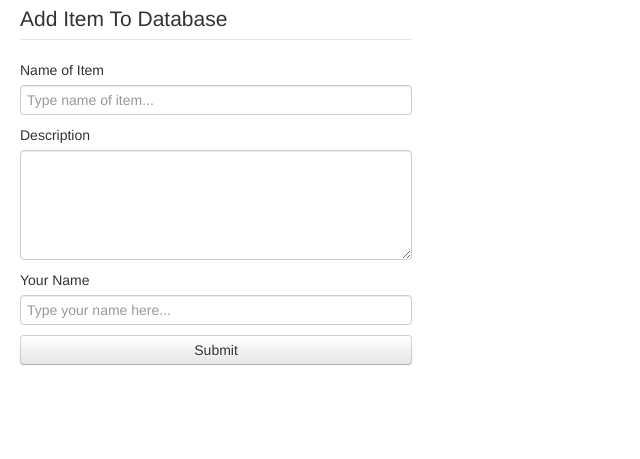
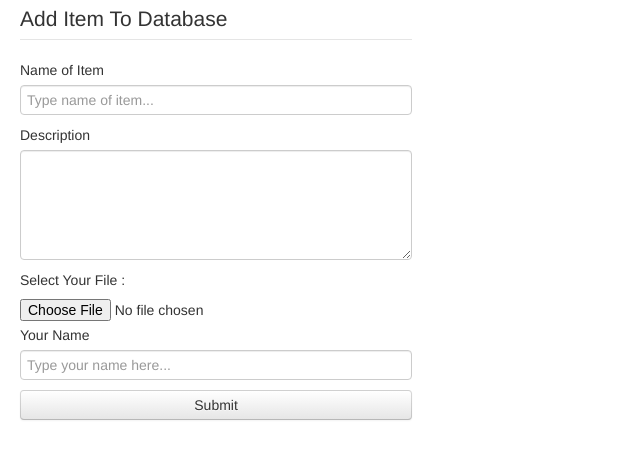
Before and after one commit to SUSUPerformingArts/PA-House, a PHP site: page /additem.php in a window 1280 px wide. Shown: the part 61-520 px from the top of the page, without its empty margins (0-640 px from the left). Run offline with PHP 8.4, Linux system fonts and the light colour scheme.

Commit message:
Added Image Upload
Now image uploads and changedhow date added is changed

```diff
--- a/additem.php
+++ b/additem.php
@@ -1,16 +1,79 @@
 <?php
 
 include 'header.php';
+?>
 
-if ($_SERVER['REQUEST_METHOD'] == "POST")
-{
+<?php
+if(!empty($_POST)){
+########   Basic Settings    ########
+// Your Root Directory
+    $filename = "";
+$base = "./";
+//The Directory Where Files Will Be Uploaded
+$dir = "/uploads/";
+// Your Site URL
+$url = "http://perform.susu.org/house";
+####################################
+$allowded = array("image/bmp","image/pjpeg" , "image/jpeg" , "image/gif" , "image/png" , "image/jpg");
+$name = $_POST[name];
+//$type = $_POST[type];
+$rand = rand( 100 , 20000);
+echo $_FILES[file][type];
+echo'<br>';
+echo $_FILES[file][tmp_name];
+echo'<br>';
+        if(empty($_POST[name])){
+        echo "You Forgot To Fill the required Feild Please Fix The Error";
+                                        }
+        elseif(!in_array($_FILES[file][type] , $allowded)){
+        echo "Un Expected File Format Only Images Supported";
+                                            }
+                 elseif($_FILES[file][size] >= 500000){
+                 echo "Too Large File!!! Maximum File Size Allowded IS 500 kb!!";
+                    }
 
-$name=$_POST['name'];
+                else{
+             $filename = $name."_"."$type"."_".$rand."_".$_FILES[file][name];
+                $file = $base.$dir.$filename;
+                echo $file;
+             $upload = move_uploaded_file($_FILES[file][tmp_name] , $file);
+                chmod($file , 0755);
+                echo $_FILES[file][size];
+                if($upload){
+             echo "File Uploaded Sucessfully !!! <br><a href=\"".$url.$dir.$filename. "\">Click Here To view your File</a> &nbsp; <br>";
+             echo "Your Code To Post That Image In Forum Is <b> : [IMG]".$url.$dir.$filename."[/IMG]</b><br>";
+             echo "Just Copy the Above Code And paste It Where You Wana See this Image In the forum";
+
+
+
+                        }
+                }
+    //}
+//if ($_SERVER['REQUEST_METHOD'] == "POST")
+//{
+
+
+//$name=$_POST['name'];
 $description=$_POST['description'];
 $added_by=$_POST['added_by'];
+//$dateAdded = CURDATE();
 
-$query = "INSERT INTO `house_objects` (`id`, `name`, `description`, `status`, `added_by`, `container_id`) VALUES ('','$name','$description','In House','$added_by',0)";
+$query = "INSERT INTO  `perform`.`house_objects` (
+`id` ,
+`name` ,
+`description` ,
+`status` ,
+`added_by` ,
+`container_id` ,
+`imageURL`
+)
+VALUES (
+'', '$name', '$description', 'In House', '$added_by', '0' ,'$filename'
+);
+";
+
 include './database_connect.php';
+
 
 if($result){
 print("
@@ -20,6 +83,7 @@ print("
 
 
     ");
+echo "ID: ".$id;
 } else {
 print("
     <div class='alert alert-error'>
@@ -30,18 +94,21 @@ print("
     ");
 }
 
-}?>
+}
+?>
 
 
     <div class="row-fluid">
         <div class="span4">
-        <form action="<?php echo $_SERVER['PHP_SELF']; ?>" method="POST" enctype="multipart/form-data">
+        <form action="<?php echo $_SERVER['PHP_SELF']; ?>" method="POST" enctype="multipart/form-data" name="form1" id="form1">
             <fieldset>
             <legend>Add Item To Database</legend>
             <label>Name of Item</label>
             <input type="text" name="name" class="span12" placeholder="Type name of item...">
             <label>Description</label>
             <textarea name="description" class="span12" rows="5"></textarea>
+            <label>Select Your File : </label>
+            <input type="file" name="file" />
             <label>Your Name</label>
             <input type="text" name="added_by"  class="span12" placeholder="Type your name here...">
             <p><input type="submit" class="btn span12"></p>
--- a/database_connect.php
+++ b/database_connect.php
@@ -4,6 +4,7 @@ include 'database_vars.php';
 $mysql_connection = mysql_connect($server,$username,$password);
 @mysql_select_db($database) or die( "Unable to select database");
 $result=mysql_query($query);
+$id = mysql_insert_id();
 
 $last_insert_id=mysql_insert_id($mysql_connection);
 
```
